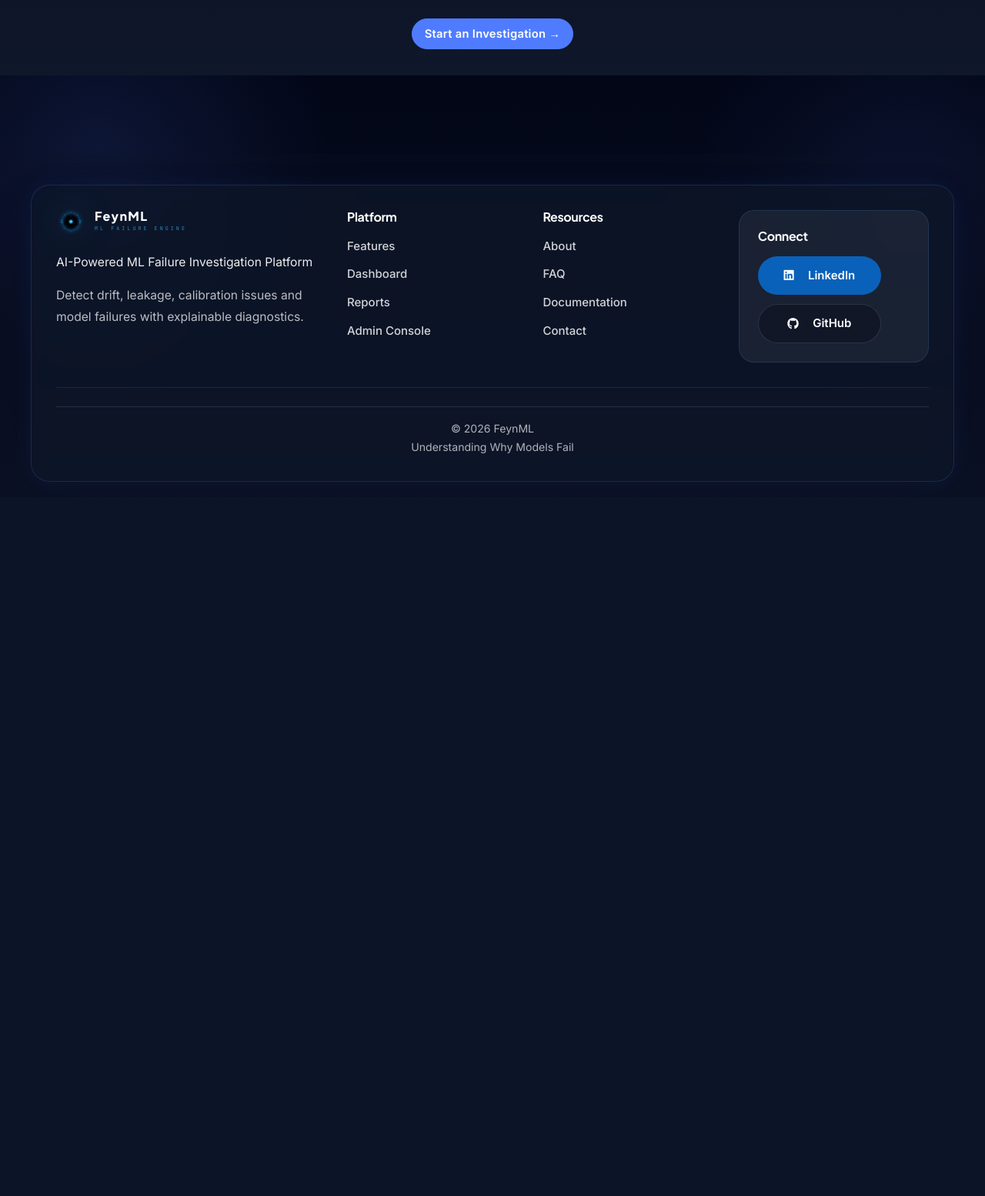
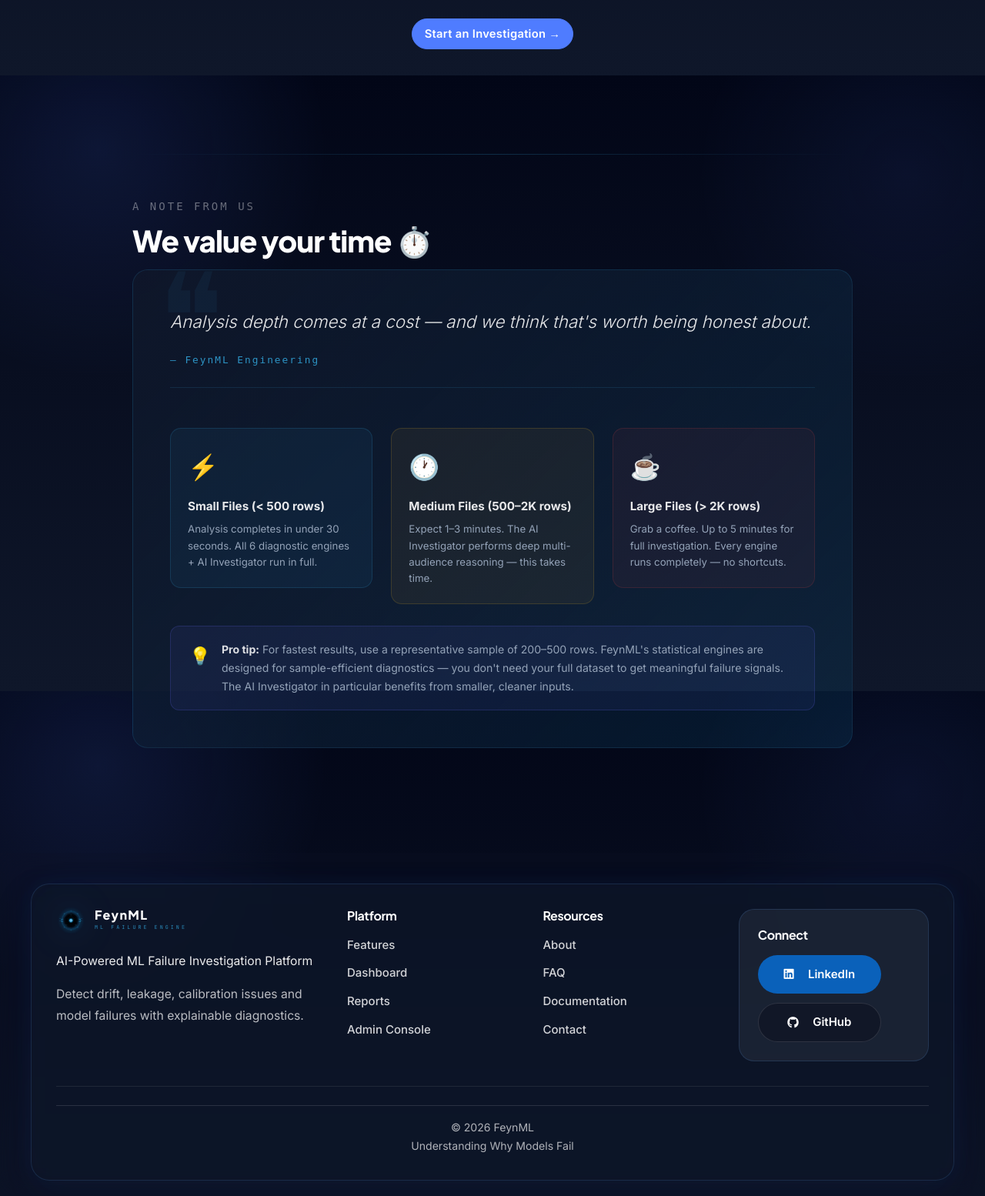
Before and after one commit to B241561/FeynML, a Flask app: template webapp/templates/about.html in a window 1280 px wide. Shown: the part 4702-6256 px from the top of the page at 77% size. Before the commit the page ends 5328 px from the top, so only its background shows below. Run offline with Flask 3, Linux system fonts and the light colour scheme; the template is opened without the code that fills it, so the values that code supplies are empty; some libraries are stand-ins or nearby versions.

Commit message:
feat: add performance note section to about page

```diff
--- a/webapp/templates/about.html
+++ b/webapp/templates/about.html
@@ -793,6 +793,62 @@
       </div>
     </div>
 
+    <div class="about-divider"></div>
+
+    <!-- ── PERFORMANCE NOTE ───────────────────────── -->
+    <div class="animate-up" style="padding-bottom: 80px;">
+      <p class="section-eyebrow">A Note From Us</p>
+      <h2 class="section-h2">We value your time ⏱️</h2>
+
+      <div class="philosophy-card">
+        <div class="philosophy-quote">
+          Analysis depth comes at a cost — and we think that's worth being honest about.
+        </div>
+        <div class="philosophy-attr">— FeynML Engineering</div>
+        <div class="philosophy-body">
+          <div class="row g-4 mt-1">
+
+            <div class="col-md-4">
+              <div style="background: rgba(56,189,248,0.06); border: 1px solid rgba(56,189,248,0.15); border-radius: 14px; padding: 22px;">
+                <div style="font-size: 2rem; margin-bottom: 8px;">⚡</div>
+                <div style="font-weight: 700; color: rgba(255,255,255,0.9); margin-bottom: 6px;">Small Files (&lt; 500 rows)</div>
+                <div style="font-size: 0.83rem; color: #94a3b8; line-height: 1.6;">Analysis completes in under 30 seconds. All 6 diagnostic engines + AI Investigator run in full.</div>
+              </div>
+            </div>
+
+            <div class="col-md-4">
+              <div style="background: rgba(251,191,36,0.06); border: 1px solid rgba(251,191,36,0.15); border-radius: 14px; padding: 22px;">
+                <div style="font-size: 2rem; margin-bottom: 8px;">🕐</div>
+                <div style="font-weight: 700; color: rgba(255,255,255,0.9); margin-bottom: 6px;">Medium Files (500–2K rows)</div>
+                <div style="font-size: 0.83rem; color: #94a3b8; line-height: 1.6;">Expect 1–3 minutes. The AI Investigator performs deep multi-audience reasoning — this takes time.</div>
+              </div>
+            </div>
+
+            <div class="col-md-4">
+              <div style="background: rgba(239,68,68,0.06); border: 1px solid rgba(239,68,68,0.15); border-radius: 14px; padding: 22px;">
+                <div style="font-size: 2rem; margin-bottom: 8px;">☕</div>
+                <div style="font-weight: 700; color: rgba(255,255,255,0.9); margin-bottom: 6px;">Large Files (&gt; 2K rows)</div>
+                <div style="font-size: 0.83rem; color: #94a3b8; line-height: 1.6;">Grab a coffee. Up to 5 minutes for full investigation. Every engine runs completely — no shortcuts.</div>
+              </div>
+            </div>
+
+          </div>
+
+          <div style="margin-top: 28px; padding: 18px 24px; background: rgba(99,102,241,0.08); border: 1px solid rgba(99,102,241,0.2); border-radius: 12px; display: flex; align-items: flex-start; gap: 14px;">
+            <span style="font-size: 1.4rem; flex-shrink: 0;">💡</span>
+            <div style="font-size: 0.88rem; color: #94a3b8; line-height: 1.7;">
+              <strong style="color: rgba(255,255,255,0.85);">Pro tip:</strong>
+              For fastest results, use a representative sample of 200–500 rows. FeynML's statistical
+              engines are designed for sample-efficient diagnostics — you don't need your full dataset
+              to get meaningful failure signals. The AI Investigator in particular benefits from
+              smaller, cleaner inputs.
+            </div>
+          </div>
+
+        </div>
+      </div>
+    </div>
+
   </div><!-- /container -->
 </div><!-- /about-page -->
 
```
